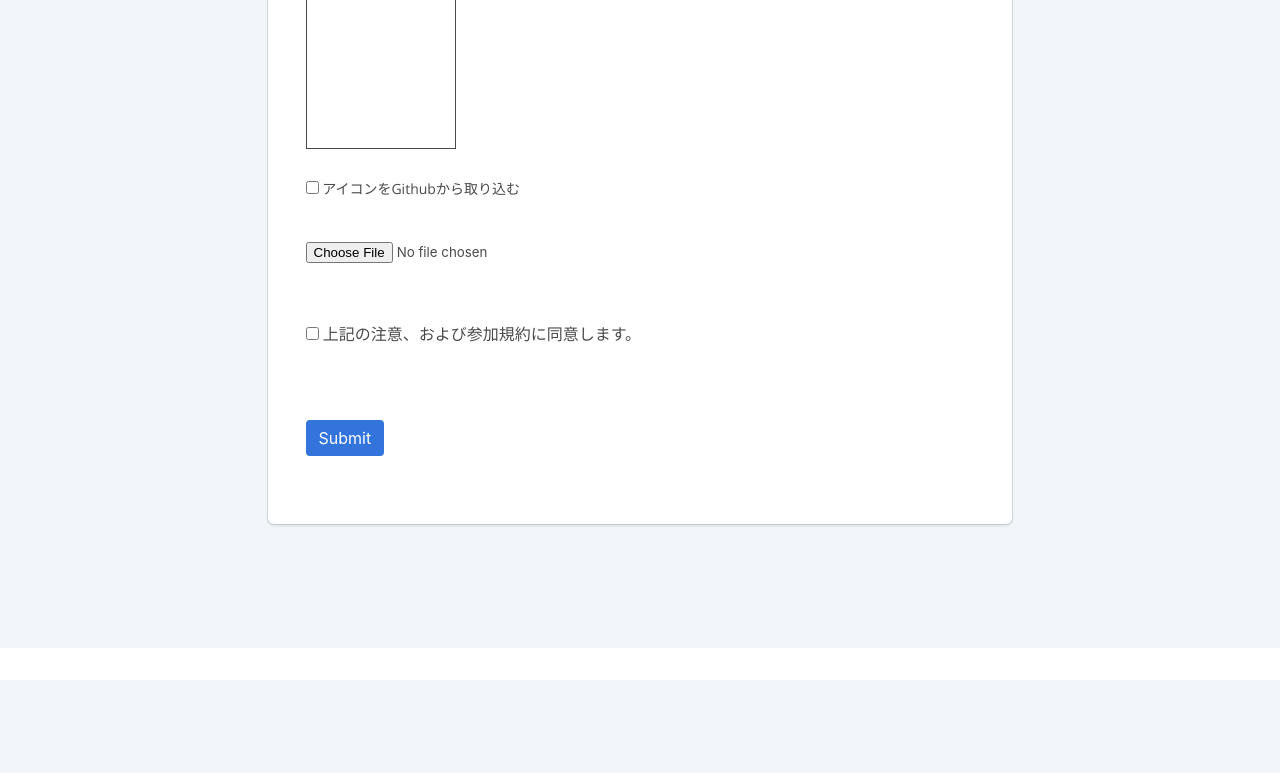
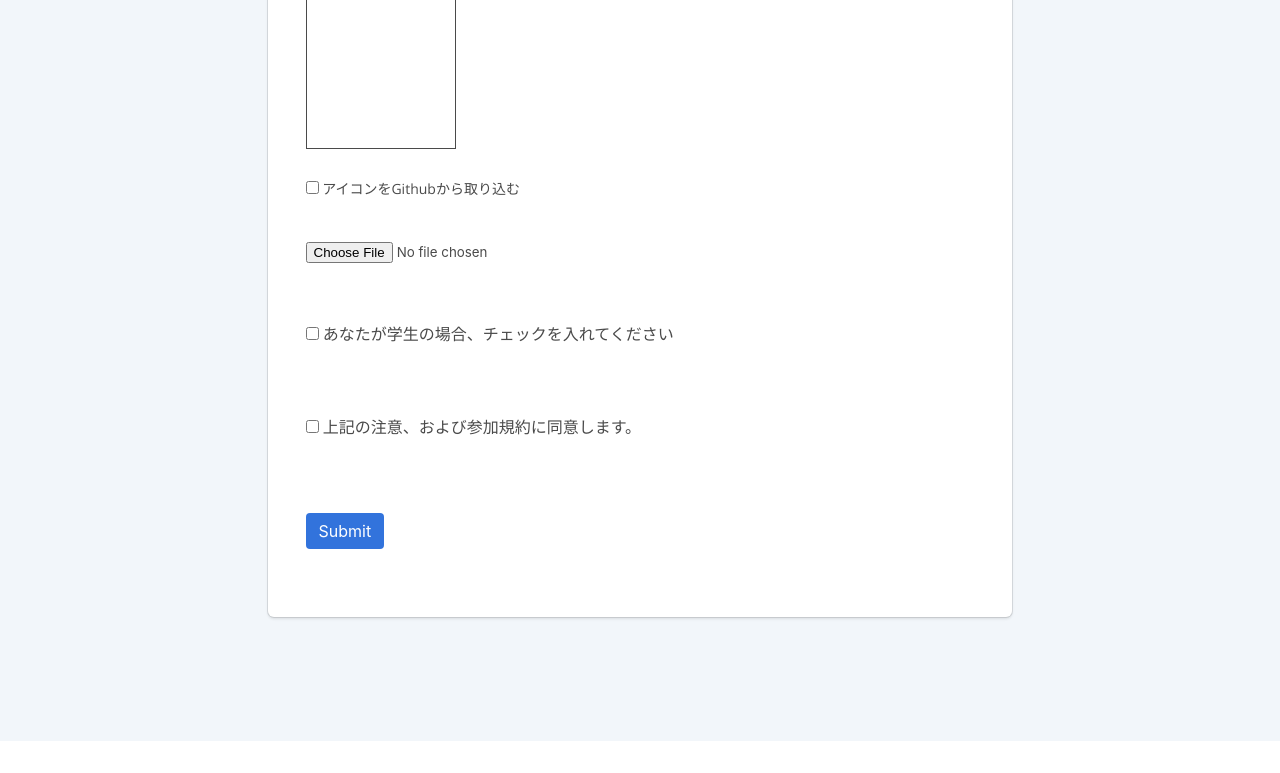
Before and after one commit to Sorarinu/isucon9-portal, a Django app: page /auth/join_team/ in a window 1280 px wide. Shown: the part 1457-2230 px from the top of the page. Before the commit the page ends 2137 px from the top, so only its background shows below. Run offline with Django 3.2, Linux system fonts and the light colour scheme; the visitor is signed in with stand-in values (Sample User, id 1); parts of the project's set-up code (start-up, migrations or seed data) failed here and were passed over.

Commit message:
登録画面で学生かどうかを入力させる

```diff
--- a/isucon/portal/authentication/forms.py
+++ b/isucon/portal/authentication/forms.py
@@ -16,6 +16,10 @@ class TeamRegisterForm(forms.Form):
         max_length=100,
         required=True,
         widget=forms.TextInput(attrs={'class': "input", 'placeholder': 'ISUCON Taro', 'id': 'username'}),
+    )
+    is_student = forms.BooleanField(
+        label="あなたが学生の場合、チェックを入れてください",
+        required=False,
     )
     is_import_github_icon = forms.BooleanField(
         label="アイコンをGithubから取り込む",
@@ -54,6 +58,10 @@ class JoinToTeamForm(forms.Form):
         max_length=100,
         required=True,
         widget=forms.TextInput(attrs={'class': "input", 'placeholder': 'ISUCON Taro', 'id': 'username'}),
+    )
+    is_student = forms.BooleanField(
+        label="あなたが学生の場合、チェックを入れてください",
+        required=False,
     )
     user_icon = forms.ImageField(
         label="アイコン",
--- a/isucon/portal/authentication/templates/join_team.html
+++ b/isucon/portal/authentication/templates/join_team.html
@@ -77,6 +77,15 @@
                 </div>
 
                 <div class="field">
+                    <div class="control">
+                        <label class="checkbox">
+                            {{ form.is_student }}
+                            {{ form.is_student.label }}
+                        </label>
+                    </div>
+                </div>
+
+                <div class="field">
                   <div class="control">
                     <label class="checkbox">
                       {{ form.is_ok }}
--- a/isucon/portal/authentication/views.py
+++ b/isucon/portal/authentication/views.py
@@ -25,6 +25,7 @@ def create_team(request):
     team = Team.objects.create(name=form.cleaned_data['name'], password=password, owner=user)
 
     user.team = team
+    user.is_student = form.cleaned_data['is_student']
     if form.cleaned_data['is_import_github_icon']:
         resp = requests.get("https://github.com/%s.png" % str(user))
         if resp.status_code != requests.codes.ok:
@@ -70,6 +71,7 @@ def join_team(request):
     team = Team.objects.get(id=int(team_id), password=team_password)
 
     user.team = team
+    user.is_student = form.cleaned_data['is_student']
     if form.cleaned_data['is_import_github_icon']:
         resp = requests.get("https://github.com/%s.png" % str(user))
         if resp.status_code != requests.codes.ok:
```
Also changed, not shown: isucon/portal/authentication/templates/create_team.html (+9 -0 lines), isucon/portal/authentication/migrations/0009_user_is_student.py.
